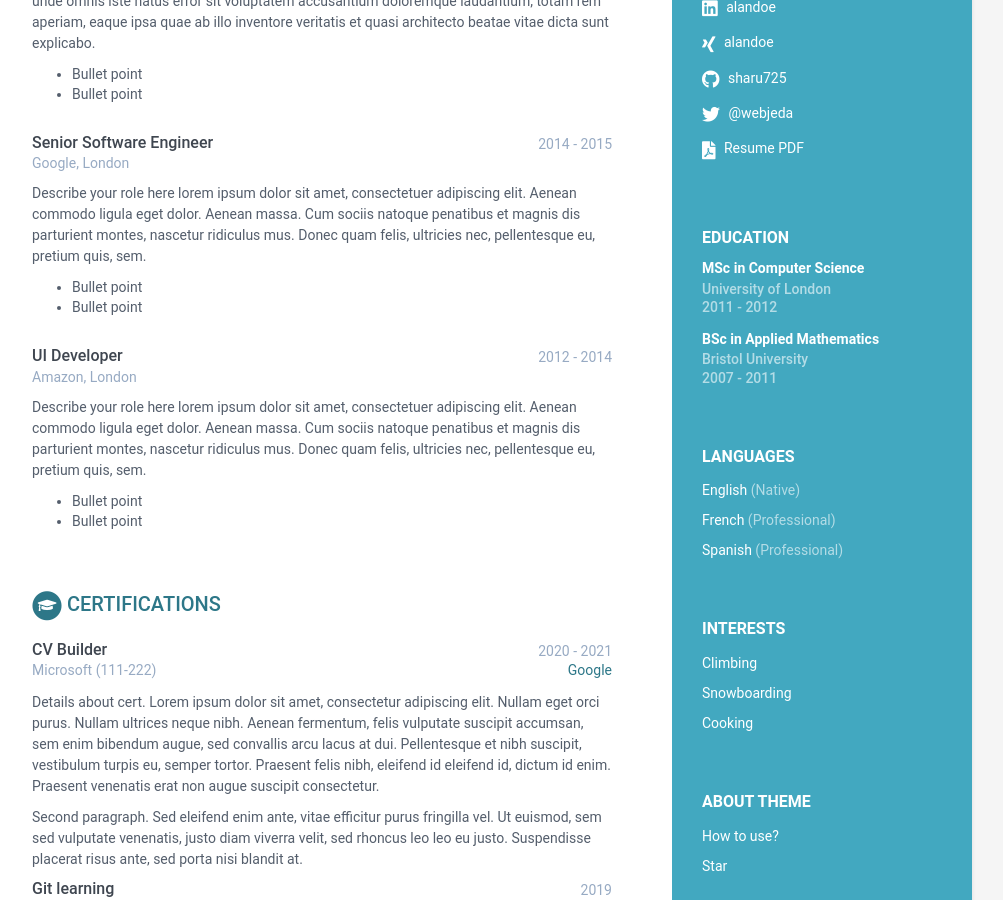
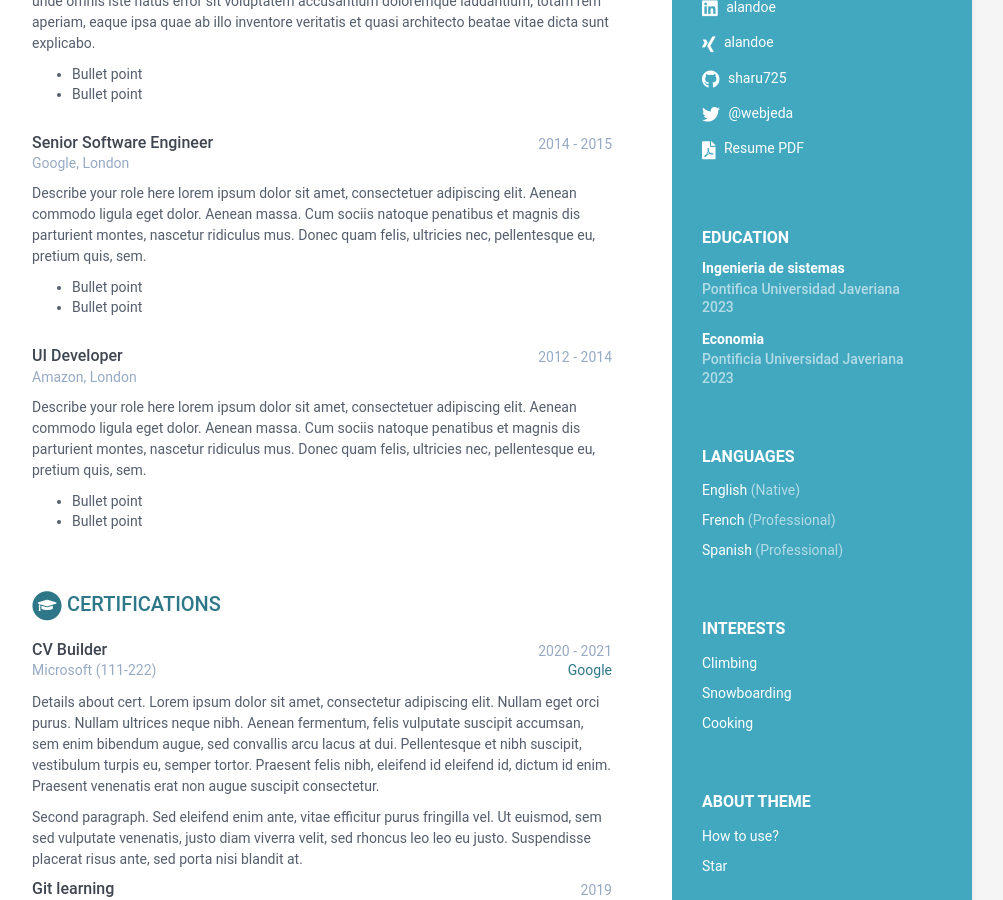
Before and after one commit to Christian-hub-art/Becerra_CV2, a Jekyll site: the page built from index.html, in a window 1280 px wide and 900 px high, scrolled down 477 px. Shown: the whole window, without its empty margins (168-1171 px from the left). Built offline with Jekyll 4.4.1, drawn with Linux system fonts in a browser that asks for light colours; part of the change alters nothing that is shown.

Commit message:
Cambia estudios

```diff
--- a/_data/data.yml
+++ b/_data/data.yml
@@ -61,28 +61,15 @@ career-profile:
 education:
     title: Education
     info:
-      - degree: MSc in Computer Science
-        university: University of London
-        time: 2011 - 2012
-        details: |
-          Describe your study here lorem ipsum dolor sit amet, consectetuer
-          adipiscing elit. Aenean commodo ligula eget dolor. Aenean massa. Cum
-          sociis natoque penatibus et magnis dis parturient montes, nascetur
-          ridiculus mus. Donec quam felis, ultricies nec, pellentesque eu,
-          pretium quis, sem.
-            - Bullet point
-            - Bullet point
-      - degree: BSc in Applied Mathematics
-        university: Bristol University
-        time: 2007 - 2011
-        details: |
-          Describe your study here lorem ipsum dolor sit amet, consectetuer
-          adipiscing elit. Aenean commodo ligula eget dolor. Aenean massa. Cum
-          sociis natoque penatibus et magnis dis parturient montes, nascetur
-          ridiculus mus. Donec quam felis, ultricies nec, pellentesque eu,
-          pretium quis, sem.
-            - Bullet point
-            - Bullet point
+      - degree: Ingenieria de sistemas
+        university: Pontifica Universidad Javeriana
+        time: 2023
+        details: El programa de Ingeniería de Sistemas en la Javeriana forma profesionales capaces de modelar, diseñar y gestionar soluciones basadas en tecnologías de la información y las comunicaciones, con el fin de impulsar la mejora, transformación y avance tecnológico del país. Se destaca el énfasis en el manejo eficiente, seguro y ético de datos desde una perspectiva global e innovadora.
+      - degree: Economia
+        university: Pontificia Universidad Javeriana
+        time: 2023
+        details: El programa busca que comprendas los procesos económicos desde una perspectiva multidisciplinaria, abordando temáticas como innovación tecnológica, cambio climático, pobreza, desigualdad, educación y tributación. Vas a aprender a analizar datos, interpretar tendencias y proponer soluciones para el desarrollo económico del país
+
 
 experiences:
     title: Experiences
```
